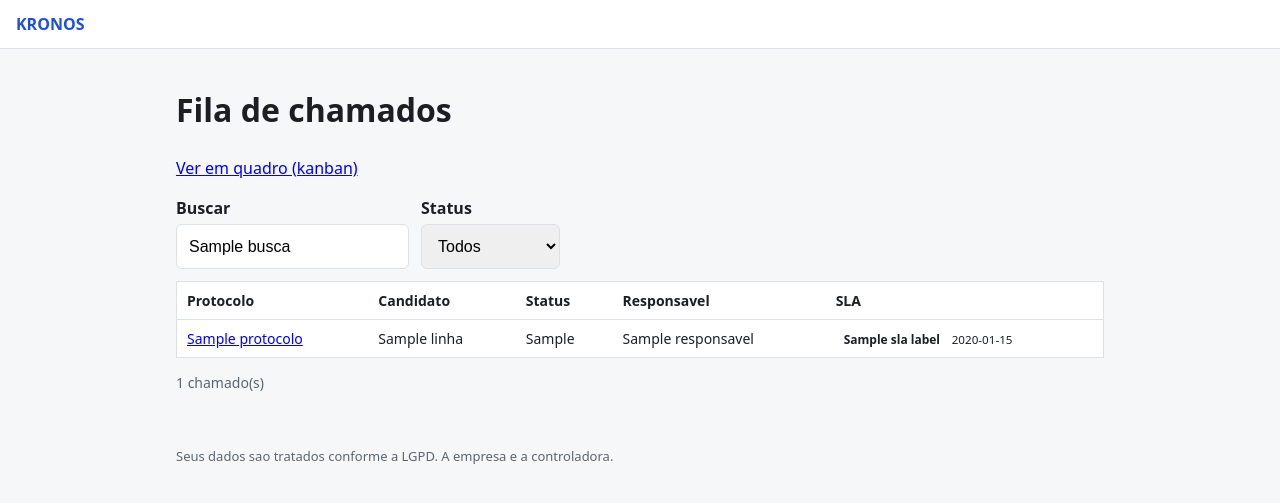
After one commit to mariagabrielasoares099-boop/kronos, a FastAPI app: template apps/web/app/templates/fila.html in a window 1280 px wide. The commit adds this page. Shown: the top 503 px of the page. Run offline with FastAPI, Linux system fonts and the light colour scheme; the template is opened without the code that fills it: most values are stand-ins (such as "Sample title", 1, 10 or a date in 2020).

Commit message:
feat(web): fila do RH em lista com filtro, busca e SLA
Rotas /painel/fila e /painel/fila/tabela (fragmento HTMX), ordenadas por
urgencia. Ainda em modo demo; o SLA exibido e so apresentacao, o oficial
vem da API.

Refs #27

Co-Authored-By: Claude Sonnet 5.5 <noreply@anthropic.com>

```diff
--- /dev/null
+++ b/apps/web/app/fila.py
@@ -0,0 +1,36 @@
+"""Regras de apresentacao da fila do RH: filtro e situacao do SLA.
+
+So formata e filtra o que o gateway entrega. O calculo oficial do SLA e das
+transicoes pertence a API.
+"""
+from datetime import datetime, timedelta, timezone
+
+from .gateway import Chamado
+
+TERMINAIS = {"ADMITIDO", "REPROVADO"}
+ALERTA_ANTES = timedelta(hours=24)
+
+
+def sla_situacao(c: Chamado, agora: datetime | None = None) -> str:
+    """'atrasado' | 'vencendo' | 'no_prazo' | 'sem_sla' (encerrados nao tem SLA)."""
+    if c.status in TERMINAIS or c.prazo_sla is None:
+        return "sem_sla"
+    agora = agora or datetime.now(timezone.utc)
+    if c.prazo_sla < agora:
+        return "atrasado"
+    if c.prazo_sla - agora <= ALERTA_ANTES:
+        return "vencendo"
+    return "no_prazo"
+
+
+def filtrar(chamados: list[Chamado], status: str = "", busca: str = "") -> list[Chamado]:
+    termo = busca.strip().lower()
+    saida = [
+        c
+        for c in chamados
+        if (not status or c.status == status)
+        and (not termo or termo in c.protocolo.lower() or termo in c.nome.lower())
+    ]
+    # Mais urgentes primeiro: quem tem prazo mais proximo; sem prazo por ultimo.
+    maximo = datetime.max.replace(tzinfo=timezone.utc)
+    return sorted(saida, key=lambda c: (c.status in TERMINAIS, c.prazo_sla or maximo))
--- a/apps/web/app/gateway.py
+++ b/apps/web/app/gateway.py
@@ -4,6 +4,7 @@ A regra de negocio (transicoes de status, SLA, RLS) mora na API. O DemoGateway s
 simula o suficiente para a tela funcionar e NAO e a fonte de verdade.
 """
 from dataclasses import dataclass, field
+from datetime import datetime, timedelta, timezone
 from typing import Protocol
 
 STATUS_LABELS = {
@@ -37,6 +38,8 @@ class Chamado:
     nome: str
     status: str = "TRIAGEM"
     historico: list[tuple[str, str]] = field(default_factory=list)  # (status, motivo)
+    responsavel: str | None = None
+    prazo_sla: datetime | None = None
 
 
 class Gateway(Protocol):
@@ -57,9 +60,17 @@ class DemoGateway:
         }
         self._chamados: dict[str, Chamado] = {}
         self._seq = 0
-        for nome, st in [("Ana Souza", "VALIDACAO_DP"), ("Bruno Lima", "TRIAGEM")]:
+        agora = datetime.now(timezone.utc)
+        seeds = [
+            ("Ana Souza", "VALIDACAO_DP", "Carla (DP)", agora - timedelta(hours=5)),
+            ("Bruno Lima", "TRIAGEM", "Diego (RH)", agora + timedelta(hours=10)),
+            ("Carlos Mota", "AGUARDANDO_CANDIDATO", None, agora + timedelta(days=3)),
+            ("Daniela Reis", "ENTREVISTA", "Diego (RH)", agora + timedelta(days=1, hours=8)),
+            ("Eduardo Nunes", "ADMITIDO", "Carla (DP)", None),
+        ]
+        for nome, st, resp, prazo in seeds:
             c = self.criar_chamado("v1", nome)
-            c.status = st
+            c.status, c.responsavel, c.prazo_sla = st, resp, prazo
 
     def listar_vagas(self) -> list[Vaga]:
         return list(self._vagas.values())
--- a/apps/web/app/main.py
+++ b/apps/web/app/main.py
@@ -1,16 +1,18 @@
 from pathlib import Path
 
-from fastapi import FastAPI, Form, HTTPException, Request
+from fastapi import FastAPI, Form, HTTPException, Query, Request
 from fastapi.responses import HTMLResponse, RedirectResponse
 from fastapi.staticfiles import StaticFiles
 from fastapi.templating import Jinja2Templates
 
 from .config import Settings, load_settings
+from .fila import filtrar, sla_situacao
 from .gateway import STATUS_LABELS, STATUSES, DemoGateway, Gateway
 from .security import RateLimiter, SecurityHeadersMiddleware
 from .validators import is_valid_cpf, is_valid_email, only_digits
 
 BASE = Path(__file__).parent
+SLA_LABELS = {"atrasado": "Atrasado", "vencendo": "Vence em 24h", "no_prazo": "No prazo", "sem_sla": "-"}
 
 
 def create_app(settings: Settings | None = None, gateway: Gateway | None = None) -> FastAPI:
@@ -96,6 +98,25 @@ def create_app(settings: Settings | None = None, gateway: Gateway | None = None)
             colunas[c.status].append(c)
         return render(request, "painel.html", colunas=colunas)
 
+    def montar_fila(status: str, busca: str) -> dict:
+        if status and status not in STATUS_LABELS:
+            raise HTTPException(422, "Status invalido")
+        itens = filtrar(gw.listar_chamados(), status, busca)
+        return {"linhas": [(c, sla_situacao(c)) for c in itens], "sla_labels": SLA_LABELS,
+                "status": status, "busca": busca}
+
+    @app.get("/painel/fila", response_class=HTMLResponse)
+    def fila(request: Request, status: str = Query("", max_length=30), busca: str = Query("", max_length=60)):
+        if not cfg.demo_mode:  # mesma regra do /painel ate existir login + 2FA
+            raise HTTPException(404)
+        return render(request, "fila.html", **montar_fila(status, busca))
+
+    @app.get("/painel/fila/tabela", response_class=HTMLResponse)
+    def fila_tabela(request: Request, status: str = Query("", max_length=30), busca: str = Query("", max_length=60)):
+        if not cfg.demo_mode:
+            raise HTTPException(404)
+        return render(request, "_fila_tabela.html", **montar_fila(status, busca))
+
     return app
 
 
--- a/apps/web/app/static/app.css
+++ b/apps/web/app/static/app.css
@@ -21,3 +21,12 @@ button { padding:12px 16px; font-size:16px; background:var(--brand); color:#fff;
 .ticket { display:block; background:var(--card); border:1px solid var(--line); border-radius:6px; padding:8px; margin-bottom:8px; color:inherit; text-decoration:none; font-size:14px; }
 footer { max-width:960px; margin:24px auto; padding:0 16px; color:var(--muted); font-size:13px; }
 @media (max-width: 600px) { main { padding: 12px; } }
+.filtros { display:flex; gap:12px; flex-wrap:wrap; margin:12px 0; }
+.filtros select { padding:12px; font-size:16px; border:1px solid var(--line); border-radius:6px; }
+.fila { width:100%; border-collapse:collapse; background:var(--card); border:1px solid var(--line); }
+.fila th, .fila td { text-align:left; padding:8px 10px; border-bottom:1px solid var(--line); font-size:14px; }
+.sla { padding:2px 8px; border-radius:10px; font-size:12px; font-weight:600; }
+.sla-atrasado { background:#fde8e8; color:var(--err); }
+.sla-vencendo { background:#fff3cd; color:#664d03; }
+.sla-no_prazo { background:#e3f5ec; color:var(--ok); }
+.muted { color:var(--muted); font-size:14px; }
--- /dev/null
+++ b/apps/web/app/templates/_fila_tabela.html
@@ -0,0 +1,21 @@
+{% if linhas %}
+<table class="fila">
+  <thead>
+    <tr><th>Protocolo</th><th>Candidato</th><th>Status</th><th>Responsavel</th><th>SLA</th></tr>
+  </thead>
+  <tbody>
+    {% for c, sla in linhas %}
+    <tr>
+      <td><a href="/chamado/{{ c.protocolo }}">{{ c.protocolo }}</a></td>
+      <td>{{ c.nome }}</td>
+      <td>{{ labels[c.status] }}</td>
+      <td>{{ c.responsavel or '-' }}</td>
+      <td><span class="sla sla-{{ sla }}">{{ sla_labels[sla] }}</span>{% if c.prazo_sla and sla != 'sem_sla' %} <small>{{ c.prazo_sla.strftime('%d/%m %H:%M') }}</small>{% endif %}</td>
+    </tr>
+    {% endfor %}
+  </tbody>
+</table>
+<p class="muted">{{ linhas|length }} chamado(s)</p>
+{% else %}
+<p class="muted">Nenhum chamado encontrado.</p>
+{% endif %}
--- /dev/null
+++ b/apps/web/app/templates/fila.html
@@ -0,0 +1,20 @@
+{% extends "base.html" %}
+{% block title %}Fila do RH - KRONOS{% endblock %}
+{% block content %}
+<h1>Fila de chamados</h1>
+<p><a href="/painel">Ver em quadro (kanban)</a></p>
+<form class="filtros" hx-get="/painel/fila/tabela" hx-target="#tabela" hx-trigger="input changed delay:300ms, change">
+  <label>Buscar
+    <input id="busca" name="busca" type="search" maxlength="60" placeholder="Protocolo ou nome" value="{{ busca }}">
+  </label>
+  <label>Status
+    <select id="status" name="status">
+      <option value="">Todos</option>
+      {% for st, nome in labels.items() %}
+      <option value="{{ st }}" {{ 'selected' if st == status }}>{{ nome }}</option>
+      {% endfor %}
+    </select>
+  </label>
+</form>
+<div id="tabela">{% include "_fila_tabela.html" %}</div>
+{% endblock %}
--- a/apps/web/app/templates/painel.html
+++ b/apps/web/app/templates/painel.html
@@ -2,6 +2,7 @@
 {% block title %}Painel do RH - KRONOS{% endblock %}
 {% block content %}
 <h1>Fila de chamados</h1>
+<p><a href="/painel/fila">Ver em lista com filtros e SLA</a></p>
 <div class="kanban">
   {% for st, itens in colunas.items() %}
   <section class="col">
```
Also changed, not shown: apps/web/tests/test_app.py (+50 -0 lines).
